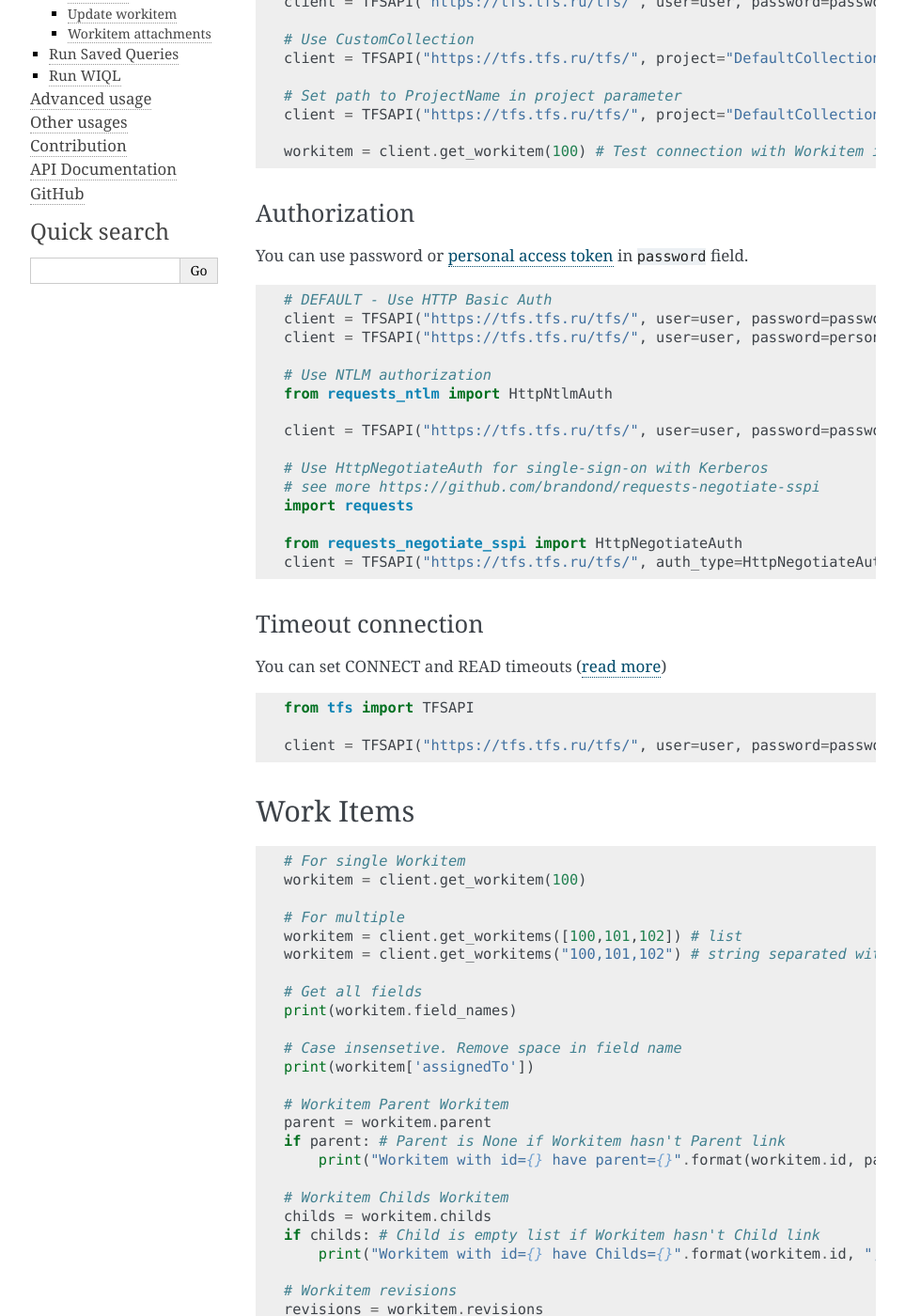
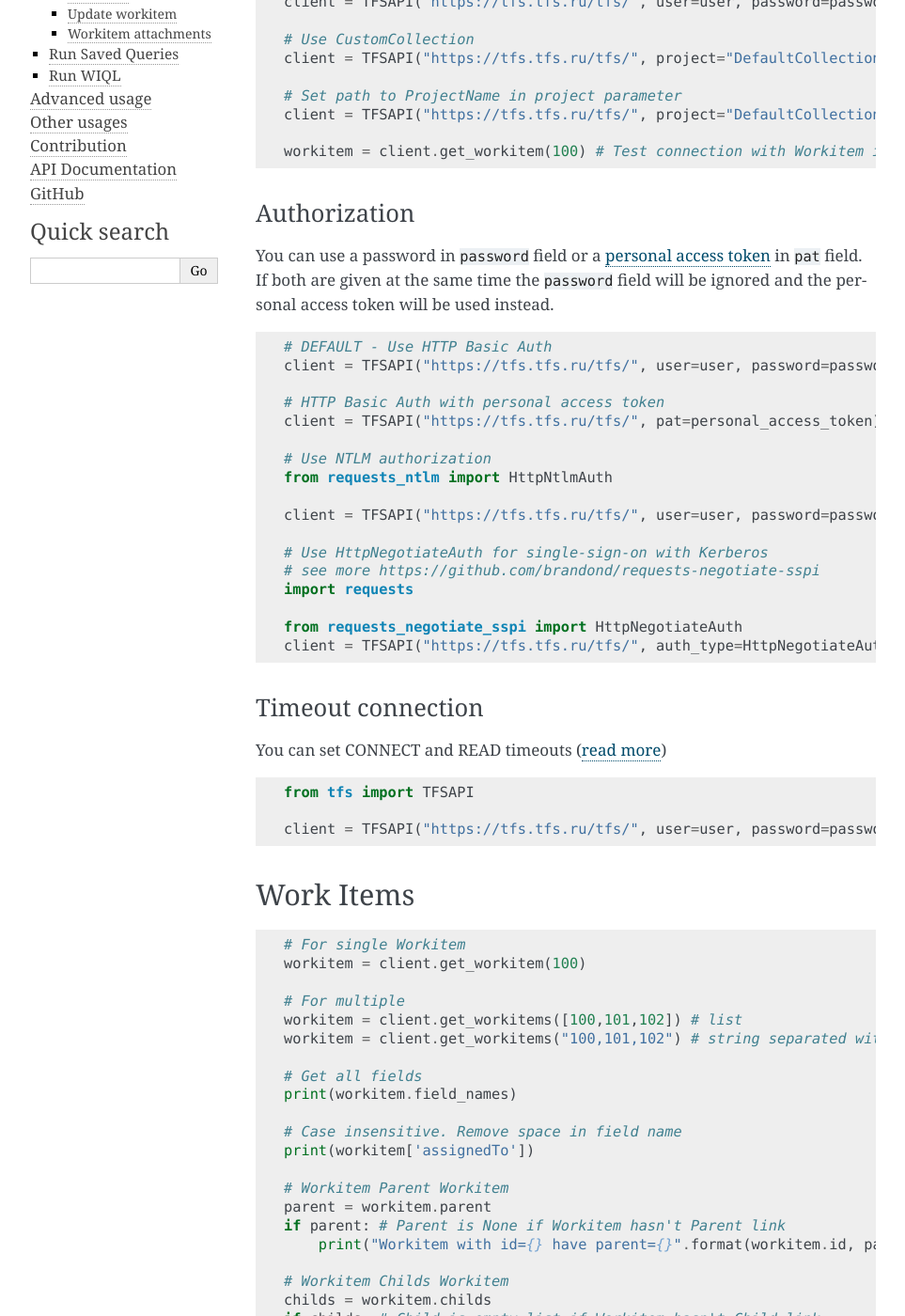
Before and after one commit to devopshq/tfs, a Sphinx documentation site: the page built from docs/examples.rst, in a window 1280 px wide and 1400 px high, scrolled down 308 px. Shown: the whole window at 94% size, without its empty margins (148-1111 px from the left). Built offline with Sphinx 7.4.7, drawn with Linux system fonts in a browser that asks for light colours; some of the changed text lies outside the part shown.

Commit message:
add docu how to use personal access token in examples
- added info how to use pat for authorization (examples.rst)
- fixed typos in contribution.rst/publish-gh-pages.sh
- added a new test: test_get_gitrepositories_with_pat_and_password()

```diff
--- a/docs/contribution.rst
+++ b/docs/contribution.rst
@@ -17,7 +17,7 @@ Development takes place on GitHub, where the git-flow branch structure is used:
     before they are merged to ``develop``
 
 Documentation
-===========
+=============
 
 We use sphinx to build docs::
 
@@ -45,7 +45,8 @@ Run this script to publish new html on https://devopshq.github.io/tfs/ ::
 Tests
 =====
 
-We use HTTPPrety.
+We use the HTTP client mocking tool `HTTPPretty <https://github.com/gabrielfalcao/HTTPretty>`__.
+
 For GET-response locate you response.json to folder by URL. E.g:
 
 * http://tfs.tfs.ru/tfs/DefaultCollection/_apis/wit/workitems?ids=anyid&anyflag
--- a/docs/examples.rst
+++ b/docs/examples.rst
@@ -25,7 +25,9 @@ Create connection
 Authorization
 -------------
 
-You can use password or `personal access token`__ in ``password`` field.
+You can use a password in ``password`` field or a `personal access token`__ in ``pat`` field.
+If both are given at the same time the ``password`` field will be ignored and the
+personal access token will be used instead.
 
 __ https://docs.microsoft.com/en-us/vsts/organizations/accounts/use-personal-access-tokens-to-authenticate?view=vsts
 
@@ -33,7 +35,9 @@ __ https://docs.microsoft.com/en-us/vsts/organizations/accounts/use-personal-acc
 
     # DEFAULT - Use HTTP Basic Auth
     client = TFSAPI("https://tfs.tfs.ru/tfs/", user=user, password=password)
-    client = TFSAPI("https://tfs.tfs.ru/tfs/", user=user, password=personal_access_token)
+
+    # HTTP Basic Auth with personal access token
+    client = TFSAPI("https://tfs.tfs.ru/tfs/", pat=personal_access_token)
 
     # Use NTLM authorization
     from requests_ntlm import HttpNtlmAuth
@@ -77,7 +81,7 @@ Work Items
     # Get all fields
     print(workitem.field_names)
 
-    # Case insensetive. Remove space in field name
+    # Case insensitive. Remove space in field name
     print(workitem['assignedTo'])
 
     # Workitem Parent Workitem
```
Also changed, not shown: other parts of docs/examples.rst (+1 -1 lines), 2 other files.
